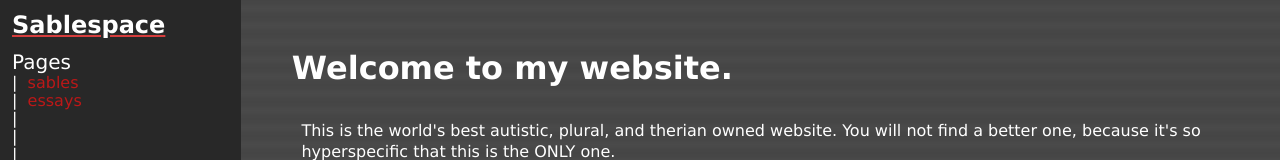
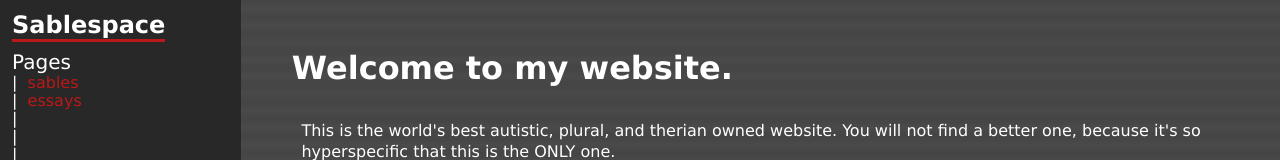
Before and after one commit to sablefluff/sablefluff.github.io, a plain HTML site: page index.html in a window 1280 px wide. Shown: the top 160 px of the page. Drawn offline with Linux system fonts and the light colour scheme.

Commit message:
homepage button underline

```diff
--- a/style.css
+++ b/style.css
@@ -36,8 +36,8 @@ img {
 
 .homepagelink {
     color:white;
-    text-decoration: underline;
-    text-decoration-color: rgb(214, 61, 61);
+    text-decoration: none;
+    border-bottom: 3px solid rgb(187, 24, 24);
 }
 .sidebarlink:link {
     color:rgb(187, 24, 24);
```
